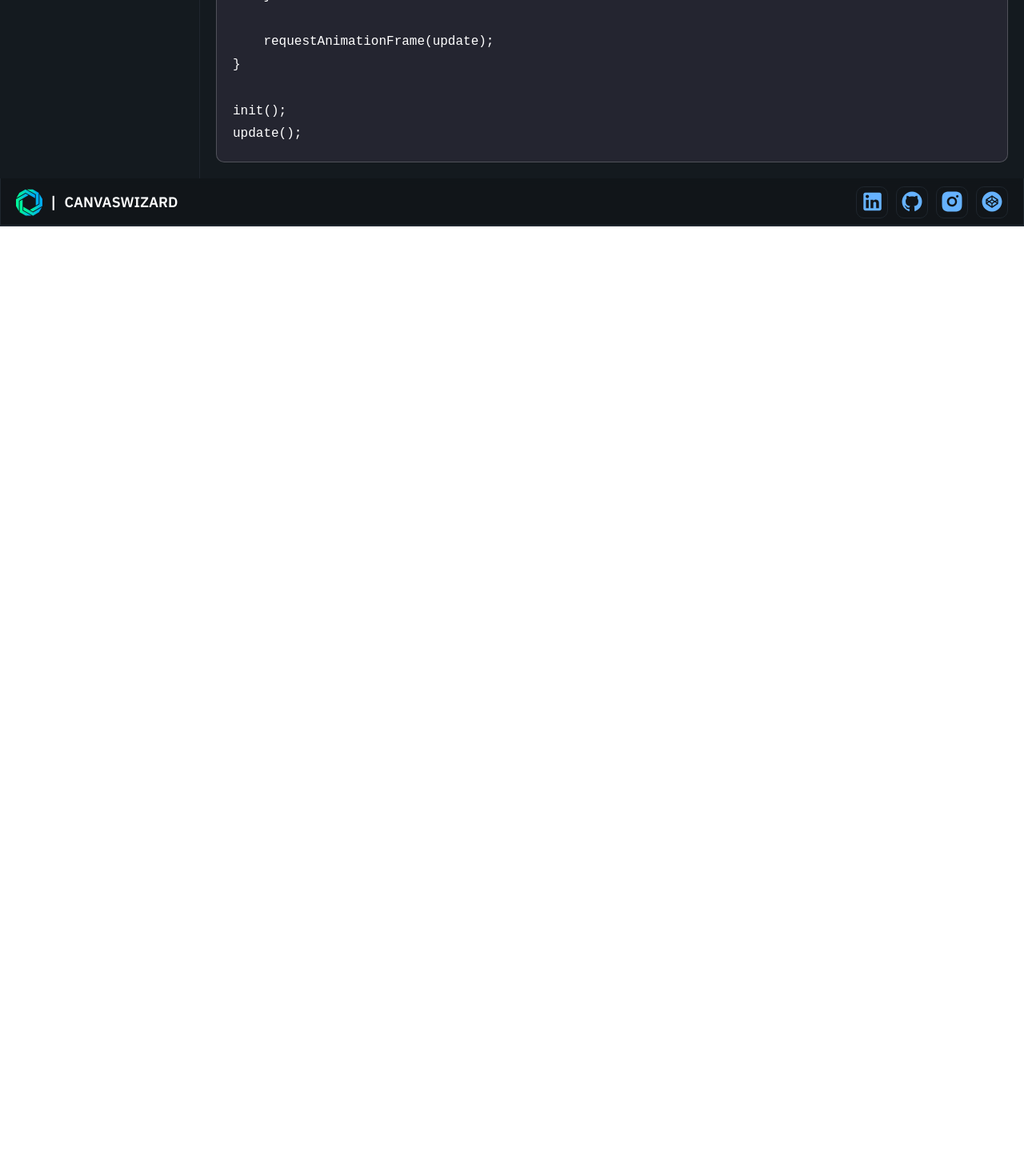
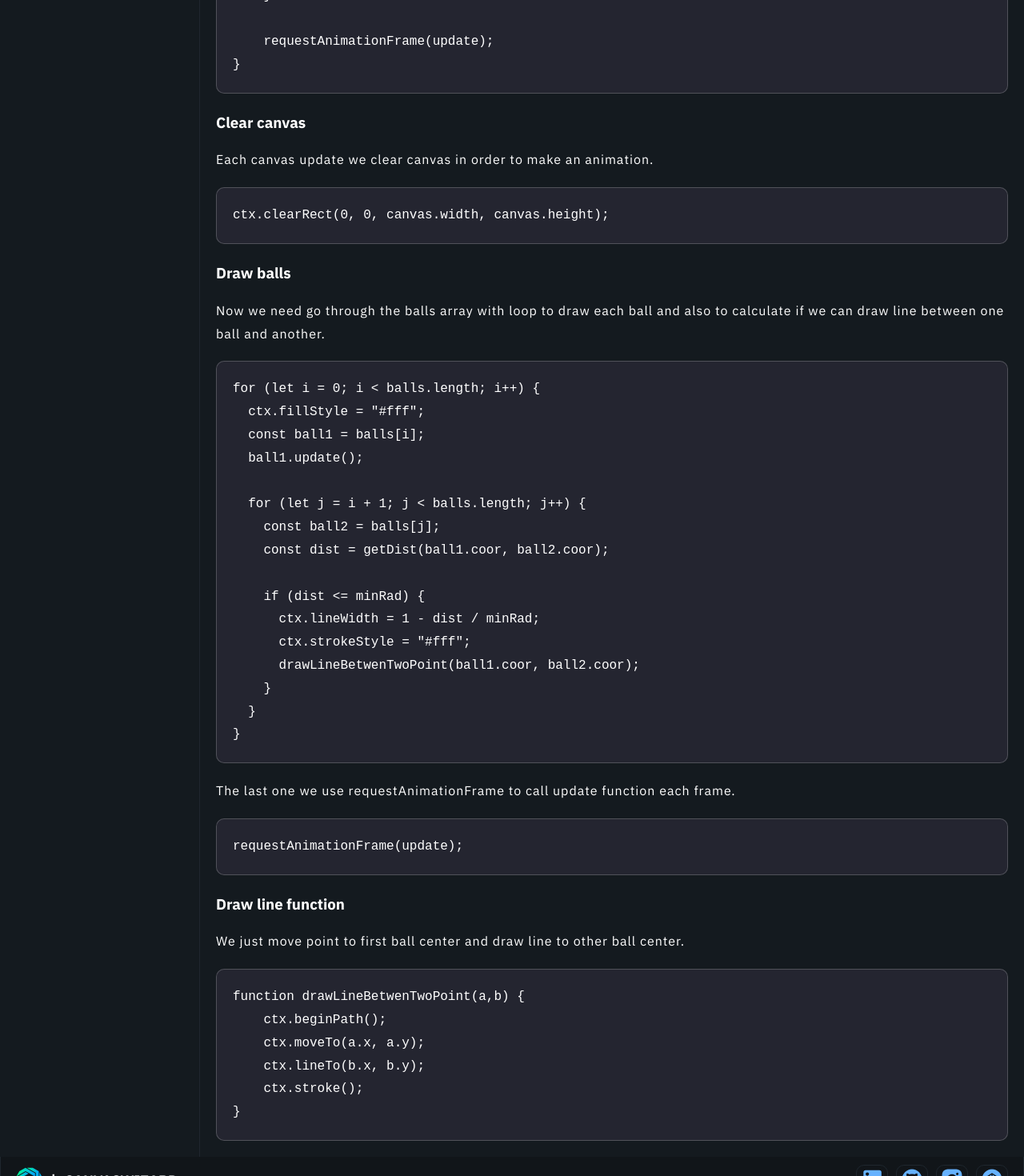
Before and after one commit to Zyabrik10/canvas-wizard, a React (Create React App) app: page /canvas-wizard/book/projects/stars/update-function in a window 1280 px wide. Shown: the part 1080-2550 px from the top of the page at 80% size. Before the commit the page ends 1363 px from the top, so only its background shows below. Built offline with nearby package versions, Linux system fonts and the light colour scheme.

Commit message:
project book stars done

```diff
--- a/src/Pages/Book/Book.tsx
+++ b/src/Pages/Book/Book.tsx
@@ -6,12 +6,15 @@ import { useEffect } from "react";
 import { useSelector } from "react-redux";
 import { selectUser } from "../../redux/user/user-selector";
 import { adaptTheme } from "../../ts/theme/adapt-theme";
+import { FormatMark } from "../../code-components/format-components/format-components";
 
 function Code() {
-  return <pre>
-    <span>const</span> <span>canvas</span>
-   <span>const</span> <span>canvas</span>
-  </pre>
+  return (
+    <pre>
+      <span>const</span> <span>canvas</span>
+      <span>const</span> <span>canvas</span>
+    </pre>
+  );
 }
 
 export default function Book() {
@@ -21,20 +24,19 @@ export default function Book() {
     adaptTheme(theme);
   }, [theme]);
 
-
   return (
     <>
       <section>
         <h2 className={`${format_text["title"]} ${globalCss["global-title"]}`}>
-          Free Canvas Cources
+          Free Canvas Book
         </h2>
-                <p className={`${format_text["p"]} ${globalCss["global-p"]}`}>
-          Introducing [Your Website Name]: Unleash Your Creativity with Free
+        <p className={`${format_text["p"]} ${globalCss["global-p"]}`}>
+          Introducing <FormatMark>CanvasWizard</FormatMark>: Unleash Your Creativity with Free
           Canvas Courses, Books, and Projects!
         </p>
         <p className={`${format_text["p"]} ${globalCss["global-p"]}`}>
           Welcome to a digital haven where artistic inspiration and educational
-          exploration converge – [Your Website Name]. We are thrilled to present
+          exploration converge – <FormatMark>CanvasWizard</FormatMark>. We are thrilled to present
           a unique platform that opens up a world of creative possibilities
           through an extensive collection of free canvas-related resources.
           Whether you're an aspiring artist, a seasoned creative enthusiast, or
@@ -61,7 +63,7 @@ export default function Book() {
           imagination.
         </p>
         <p className={`${format_text["p"]} ${globalCss["global-p"]}`}>
-          🌐 Community and Connection: At [Your Website Name], we believe in the
+          🌐 Community and Connection: At <FormatMark>CanvasWizard</FormatMark>, we believe in the
           power of a thriving creative community. Engage with fellow learners,
           share your progress, exchange ideas, and receive constructive
           feedback. Our platform fosters an environment where artists of all
@@ -76,7 +78,7 @@ export default function Book() {
           pursuit.
         </p>
         <p className={`${format_text["p"]} ${globalCss["global-p"]}`}>
-          🔒 User-Friendly Experience: Navigating [Your Website Name] is a
+          🔒 User-Friendly Experience: Navigating <FormatMark>CanvasWizard</FormatMark> is a
           breeze. Our user-friendly interface ensures that you can seamlessly
           explore courses, discover books, and embark on projects without any
           technical hurdles. Spend less time figuring out how to use the website
@@ -85,7 +87,7 @@ export default function Book() {
         <p className={`${format_text["p"]} ${globalCss["global-p"]}`}>
           Experience the boundless world of canvas artistry like never before.
           Whether you're a painter at heart, a hobbyist seeking new experiences,
-          or simply intrigued by the magic of canvas, [Your Website Name]
+          or simply intrigued by the magic of canvas, <FormatMark>CanvasWizard</FormatMark>
           invites you to join us in this exciting journey of creativity and
           learning. Unleash your imagination, refine your techniques, and
           cultivate your love for canvas art with our free courses, books, and
--- a/src/Pages/Book/projects/Stars/ReactOnWindowResize/ReactOnWindowResize.tsx
+++ b/src/Pages/Book/projects/Stars/ReactOnWindowResize/ReactOnWindowResize.tsx
@@ -52,13 +52,10 @@ export default function ReactOnWindowResizeStars() {
   canvas.width = innerWidth;
   canvas.height = innerHeight;
 });`}</CodeBox>
-
+      <FormatP>
+        On each resize of window we change canvas width an dheight accoring to
+        width and height of viewport.
+      </FormatP>
     </>
   );
 }
-
-
-
-// export function ReactOnWindowResizeStars() {
-//     return
-// }
--- a/src/Pages/Book/projects/Stars/Update/Update.tsx
+++ b/src/Pages/Book/projects/Stars/Update/Update.tsx
@@ -55,7 +55,7 @@ export default function UpdateStars() {
     ctx.stroke();
 }
 
-      function update() {
+function update() {
     ctx.clearRect(0, 0, canvas.width, canvas.height);
 
     for (let i = 0; i < balls.length; i++) {
@@ -76,10 +76,50 @@ export default function UpdateStars() {
     }
 
     requestAnimationFrame(update);
-}
+}`}</CodeBox>
+      <FormatTitleH3>Clear canvas</FormatTitleH3>
+      <FormatP>
+        Each canvas update we clear canvas in order to make an animation.
+      </FormatP>
+      <CodeBox>{`ctx.clearRect(0, 0, canvas.width, canvas.height);`}</CodeBox>
+      <FormatTitleH3>Draw balls</FormatTitleH3>
+      <FormatP>
+        Now we need go through the balls array with loop to draw each ball and
+        also to calculate if we can draw line between one ball and another.
+      </FormatP>
+      <CodeBox>
+        {`for (let i = 0; i < balls.length; i++) {
+  ctx.fillStyle = "#fff";
+  const ball1 = balls[i];
+  ball1.update();
 
-init();
-update();`}</CodeBox>
+  for (let j = i + 1; j < balls.length; j++) {
+    const ball2 = balls[j];
+    const dist = getDist(ball1.coor, ball2.coor);
+
+    if (dist <= minRad) {
+      ctx.lineWidth = 1 - dist / minRad;
+      ctx.strokeStyle = "#fff";
+      drawLineBetwenTwoPoint(ball1.coor, ball2.coor);
+    }
+  }
+}`}
+      </CodeBox>
+      <FormatP>
+        The last one we use requestAnimationFrame to call update function each frame.
+      </FormatP>
+      <CodeBox>{`requestAnimationFrame(update);`}</CodeBox>
+      <FormatTitleH3>Draw line function</FormatTitleH3>
+      <FormatP>
+        We just move point to first ball center and draw line to other ball
+        center.
+      </FormatP>
+      <CodeBox>{`function drawLineBetwenTwoPoint(a,b) {
+    ctx.beginPath();
+    ctx.moveTo(a.x, a.y);
+    ctx.lineTo(b.x, b.y);
+    ctx.stroke();
+}`}</CodeBox>
     </>
   );
 }
```
